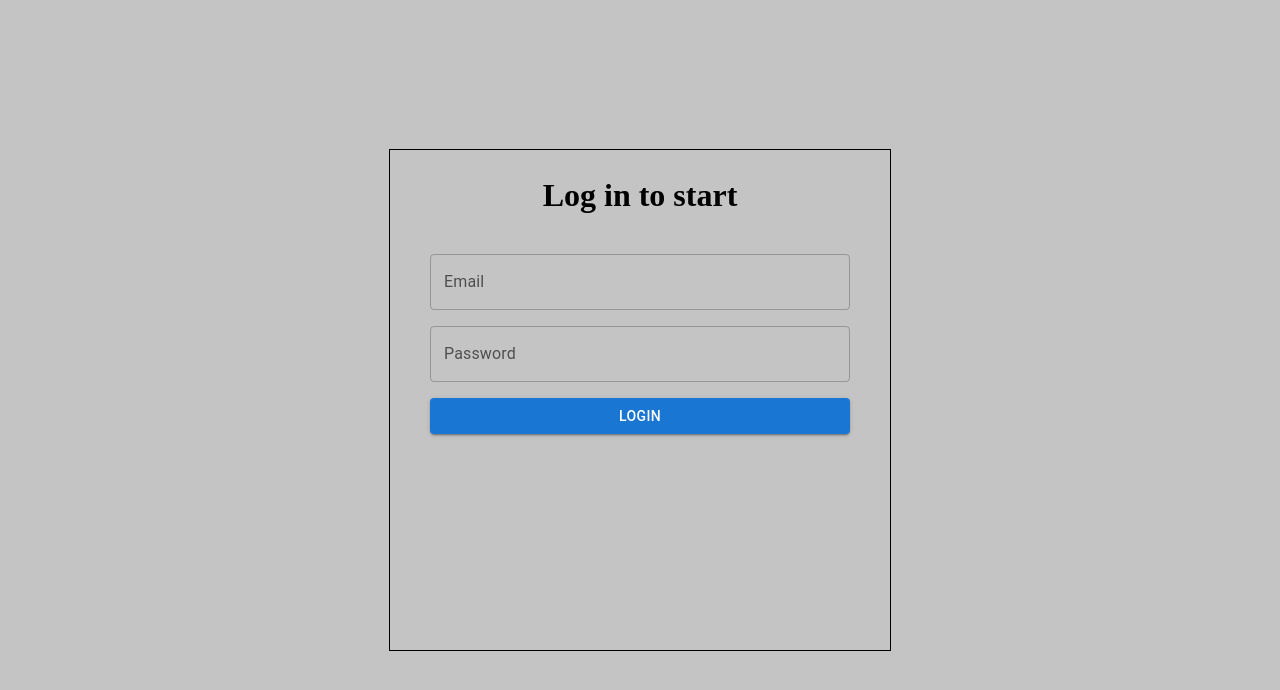
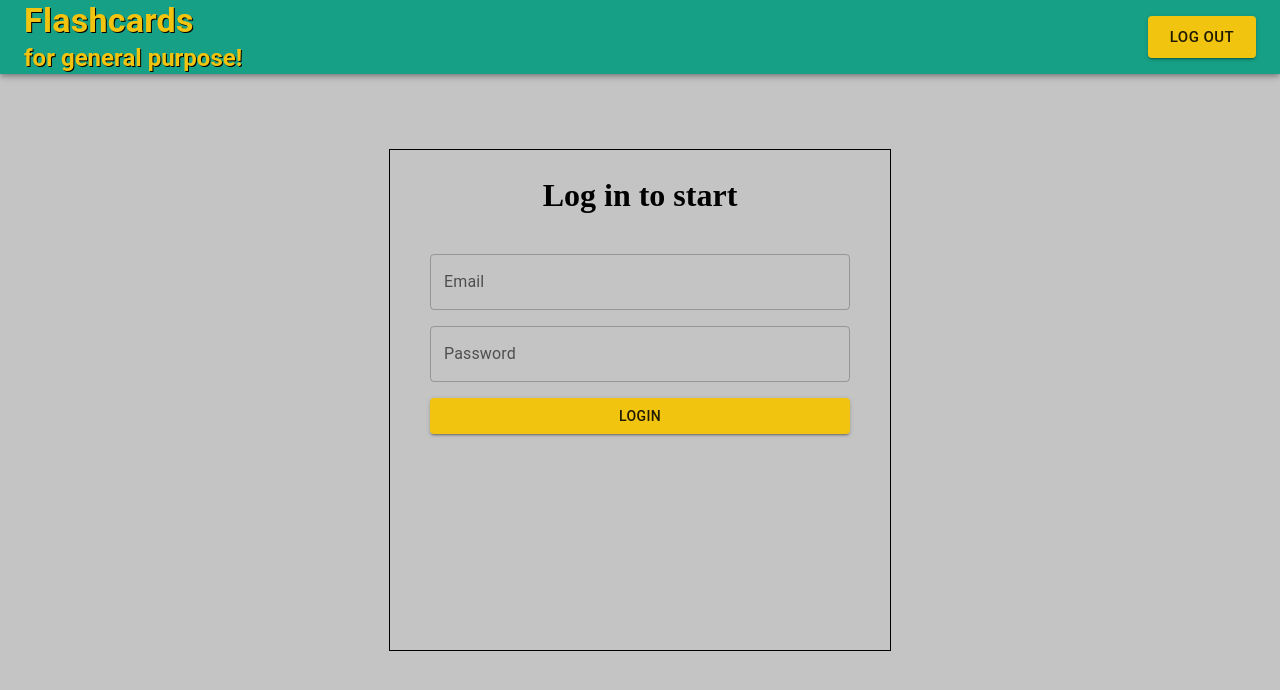
Before and after one commit to kamils224/GeneralFlashcards, a React (Create React App) app in the folder frontend/main_app/: page /login in a window 1280 px wide. Shown: the top 690 px of the page. Built offline with nearby package versions, Linux system fonts and the light colour scheme.

Commit message:
Change navbar style

```diff
--- a/frontend/main_app/src/App.tsx
+++ b/frontend/main_app/src/App.tsx
@@ -1,9 +1,10 @@
-import React from "react";
+import React, {Fragment} from "react";
 import "App.scss";
 import {Navigate, Route, Routes} from "react-router-dom";
 import {LoginView} from "views/login/login";
 import {DashboardView} from "views/dashboard/dashboard";
 import {useRefreshAuthTokens} from "hooks/auth/useRefreshAuth";
+import {NavigationBar} from "./components/navigationBar";
 
 
 function App() {
@@ -14,11 +15,14 @@ function App() {
   // todo: add router guard
 
   return (
-    <Routes>
-      <Route path="/" element={<Navigate replace to="login"/>} />
-      <Route path="/login" element={<LoginView/>}/>
-      <Route path="/dashboard" element={<DashboardView/>}/>
-    </Routes>
+    <Fragment>
+      <NavigationBar/>
+      <Routes>
+        <Route path="/" element={<Navigate replace to="login"/>} />
+        <Route path="/login" element={<LoginView/>}/>
+        <Route path="/dashboard" element={<DashboardView/>}/>
+      </Routes>
+    </Fragment>
   );
 }
 
--- a/frontend/main_app/src/components/navigationBar.tsx
+++ b/frontend/main_app/src/components/navigationBar.tsx
@@ -1,12 +1,20 @@
 import React from "react";
-import {AppBar, Button, Toolbar, Typography} from "@mui/material";
+import {AppBar, Box, Button, Toolbar, Typography} from "@mui/material";
 
 export const NavigationBar = () => {
+  const titleStyle = {textShadow: "1px 1px black"};
+
   return <AppBar>
     <Toolbar>
-      <Typography variant="h4" component="div" sx={{flexGrow: 2}}>
-            Flashcards Dashboard
-      </Typography>
+      <Box sx={{flexGrow: 1}}>
+        <Typography color="secondary" variant="h4" component="div"
+          sx={{fontWeight: "bold"}}>
+          <span style={titleStyle}>Flashcards</span>
+        </Typography>
+        <Typography sx={{fontWeight: "bold"}} color="secondary" variant="h5" component="div">
+          <span style={titleStyle}>for general purpose!</span>
+        </Typography>
+      </Box>
       <Button size="large" color="secondary"
         variant="contained">Log out</Button>
     </Toolbar>
--- a/frontend/main_app/src/forms/loginForm.tsx
+++ b/frontend/main_app/src/forms/loginForm.tsx
@@ -62,7 +62,7 @@ export const LoginForm: React.FC<Props> = (props) => {
           inputRef={passwordInput}
           type="password" label="Password" variant="outlined"
         />
-        <Button type="submit" variant="contained">Login</Button>
+        <Button color="secondary" type="submit" variant="contained">Login</Button>
       </Stack>
     </form>;
   };
--- a/frontend/main_app/src/index.tsx
+++ b/frontend/main_app/src/index.tsx
@@ -6,12 +6,26 @@ import reportWebVitals from "./reportWebVitals";
 import {BrowserRouter} from "react-router-dom";
 import {Provider} from "react-redux";
 import store from "./redux-store/store";
+import {createTheme, ThemeProvider} from "@mui/material";
+
+const theme = createTheme(
+    {palette: {
+      primary: {
+        main: "#16a085",
+      },
+      secondary: {
+        main: "#f1c40f",
+      },
+    }},
+);
 
 ReactDOM.render(
     <React.StrictMode>
       <Provider store={store}>
         <BrowserRouter>
-          <App/>
+          <ThemeProvider theme={theme}>
+            <App/>
+          </ThemeProvider>
         </BrowserRouter>
       </Provider>
     </React.StrictMode>,
--- a/frontend/main_app/src/styles/colors.module.scss
+++ b/frontend/main_app/src/styles/colors.module.scss
@@ -1,15 +1,8 @@
 $background-white: white;
 $background-primary: #c4c4c4;
-
-$button-primary: #64fd42;
-$button-primary-hover: #26b203;
-$text-primary: #000000;
 
 
 :export {
   backgroundWhite: $background-white;
   backgroundPrimary: $background-primary;
-  buttonPrimary: $button-primary;
-  buttonPrimaryHover: $button-primary-hover;
-  textPrimary: $text-primary;
 }
```
